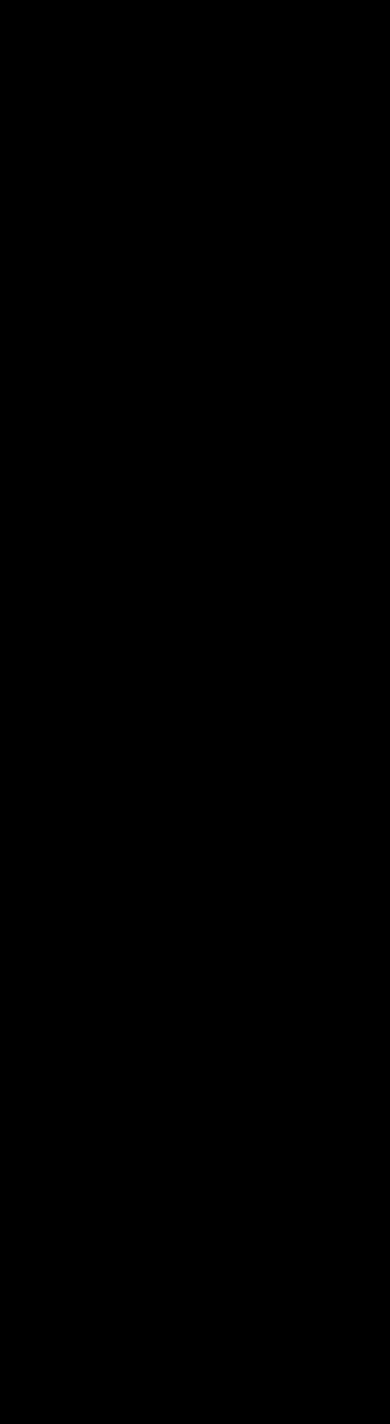
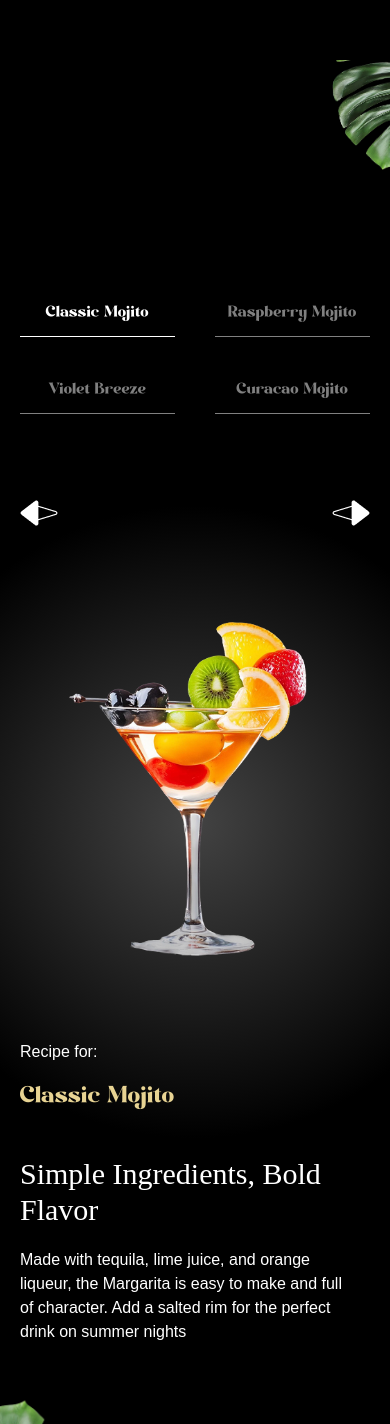
Before and after one commit to Ellamonacillo/mojito-landing-page, a React (Vite) app: page / in a window 390 px wide. Shown: the part 5619-7043 px from the top of the page. Before the commit the page ends 5839 px from the top, so only its background shows below. Built offline with nearby package versions, Linux system fonts and the light colour scheme; a web font is replaced by a local one.

Commit message:
Add: Menu section

```diff
--- a/src/App.jsx
+++ b/src/App.jsx
@@ -6,6 +6,7 @@ import Hero from './components/Hero';
 import Cocktails from './components/Cocktails';
 import About from './components/About';
 import Art from './components/Art';
+import Menu from './components/Menu';
 
 gsap.registerPlugin(ScrollTrigger, SplitText);
 
@@ -18,6 +19,7 @@ const App = () => {
       <Cocktails />
       <About />
       <Art />
+      <Menu />
     </main>
   )
 }
--- /dev/null
+++ b/src/components/Menu.jsx
@@ -0,0 +1,110 @@
+import { useState, useRef } from 'react';
+import gsap from 'gsap';
+
+import { sliderLists } from "../../constants"
+import { useGSAP } from '@gsap/react';
+
+const Menu = () => {
+
+  const contentRef = useRef();
+  const [currentIndex, setCurrentIndex] = useState(0);
+
+  useGSAP(() => {
+    gsap.fromTo('#title',
+        { opacity: 0 },
+        { opacity: 1, duration: 1 }
+
+    )
+
+    gsap.fromTo('.cocktail img',
+        { opacity: 0, xPercent: -100 },
+        { xPercent: 0, opacity: 1, duration: 1, ease: 'power1.inOut' }
+    )
+
+    gsap.fromTo('.details h2',
+        { yPercent: 100, opacity: 0 },
+        { yPercent: 0, opacity: 100, ease: 'power1.inOut' }
+    )
+
+    gsap.fromTo('.details p',
+        { yPercent: 100, opacity: 0 },
+        { yPercent: 0, opacity: 100, ease: 'power1.inOut' }
+    )
+  }, [currentIndex]);
+
+  const totalCocktails = sliderLists.length;
+  const goToSlide = (index) => {
+    const newIndex = (index + totalCocktails) % totalCocktails;
+
+    setCurrentIndex(newIndex);
+  }
+
+  const getCocktailAt = (indexOffset) => {
+    return sliderLists[(currentIndex + indexOffset + totalCocktails) % totalCocktails]
+  }
+
+  const currentCocktail = getCocktailAt(0);
+  const prevCocktail = getCocktailAt(-1);
+  const nextCocktail = getCocktailAt(1);
+
+  return (
+    <section id="menu" aria-labelledby="menu-heading">
+        <img src="/images/slider-left-leaf.png" alt="left-leaf" id="m-left-leaf"/>
+        <img src="/images/slider-right-leaf.png" alt="right-leaf" id="m-right-leaf" />
+
+        <h2 id="menu-heading" className="sr-only">
+            Cocktail Menu
+        </h2>
+
+        <nav className="cocktail-tabs" aria-label="Cocktail Navigation">
+            {sliderLists.map((cocktail, index) => {
+                const isActive = index === currentIndex;
+
+                return (
+                    <button
+                        key={cocktail.id}
+                        className={`${isActive
+                            ? 'text-white border-white'
+                            : 'text-white/50 border-white/50'}`
+                        }
+                        onClick={() => goToSlide(index)}
+                    >
+                        {cocktail.name}
+                    </button>
+                )
+            })}
+        </nav>
+
+        <div className="content">
+            <div className="arrows">
+                <button className='text-left' onClick={() => goToSlide(currentIndex - 1)}>
+                    <span>{prevCocktail.name}</span>
+                    <img src="/images/right-arrow.png" alt="right-arrow" aria-hidden="true" />
+                </button>
+
+                <button className='text-left' onClick={() => goToSlide(currentIndex + 1)}>
+                    <span>{nextCocktail.name}</span>
+                    <img src="/images/left-arrow.png" alt="left-arrow" aria-hidden="true" />
+                </button>
+            </div>
+
+            <div className="cocktail">
+                <img src={currentCocktail.image} className='object-contain' />
+            </div>
+
+            <div className="recipe">
+                <div ref={contentRef} className='info'>
+                    <p>Recipe for:</p>
+                    <p id="title">{currentCocktail.name}</p>
+                </div>
+                <div className='details'>
+                    <h2>{currentCocktail.title}</h2>
+                    <p>{currentCocktail.description}</p>
+                </div>
+            </div>
+        </div>
+    </section>
+  )
+}
+
+export default Menu
--- a/src/index.css
+++ b/src/index.css
@@ -251,4 +251,73 @@ html, body {
       }
     }
   }
+
+  #menu {
+     @apply relative w-full md:mt-40 mt-0 2xl:px-0 px-5 py-20 radial-gradient;
+
+    #m-left-leaf {
+      @apply object-contain absolute -bottom-20 left-0 md:w-fit w-1/3;
+    }
+
+    #m-right-leaf {
+      @apply object-contain absolute -top-40 right-0 md:w-fit w-1/4;
+    }
+
+    .cocktail-tabs {
+      @apply grid md:grid-cols-4 grid-cols-2 md:gap-20 gap-10 sm:mb-32 mb-20 relative z-10 md:max-w-6xl md:mx-auto;
+
+      button {
+        @apply md:text-3xl text-xl pb-2 cursor-pointer hover:text-yellow hover:border-yellow border-b-1 transition-colors font-modern-negra;
+      }
+    }
+
+    .content {
+      @apply flex flex-col justify-between items-center container mx-auto relative;
+
+      .arrows {
+        @apply flex items-center justify-between w-full absolute;
+
+        button {
+          @apply text-white hover:text-yellow cursor-pointer transition-colors max-w-36;
+
+          span {
+            @apply text-3xl font-modern-negra leading-none hidden md:block;
+          }
+        }
+      }
+    }
+
+    .cocktail {
+      @apply flex-center mt-10;
+
+      img {
+        @apply object-contain h-[60vh];
+      }
+    }
+
+    .recipe {
+      @apply flex max-md:flex-col gap-10 md:items-center justify-between w-full lg:absolute bottom-0;
+
+      .info {
+        @apply space-y-4 lg:translate-y-20;
+
+        #title {
+          @apply font-modern-negra md:text-6xl text-3xl text-yellow max-w-40;
+        }
+      }
+
+      .details {
+        @apply space-y-5 md:max-w-md text-left;
+
+        h2 {
+          @apply md:text-5xl text-3xl font-serif;
+        }
+        p {
+          @apply md:text-lg pe-5;
+        }
+      }
+    }
+
+
+  }
 }
```
